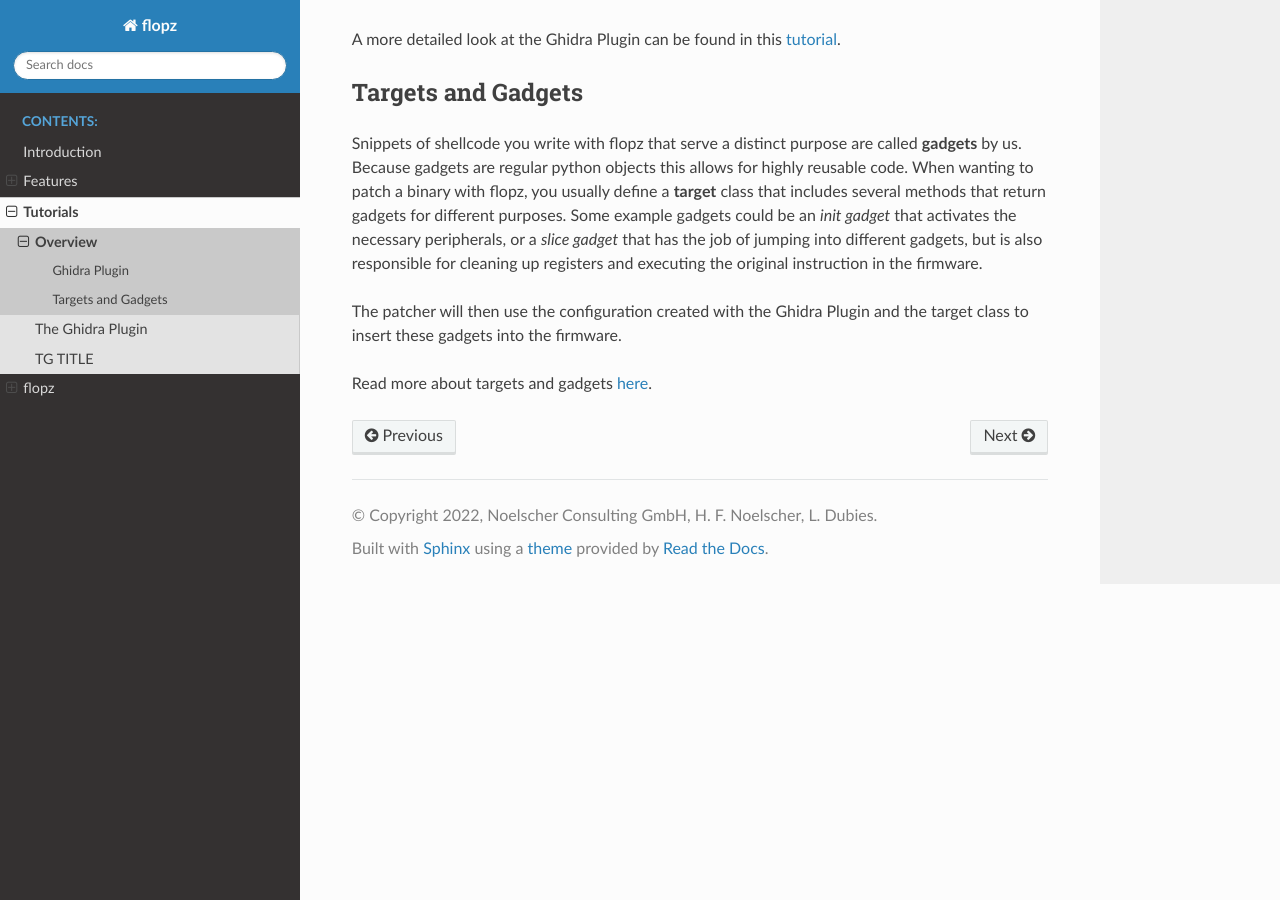
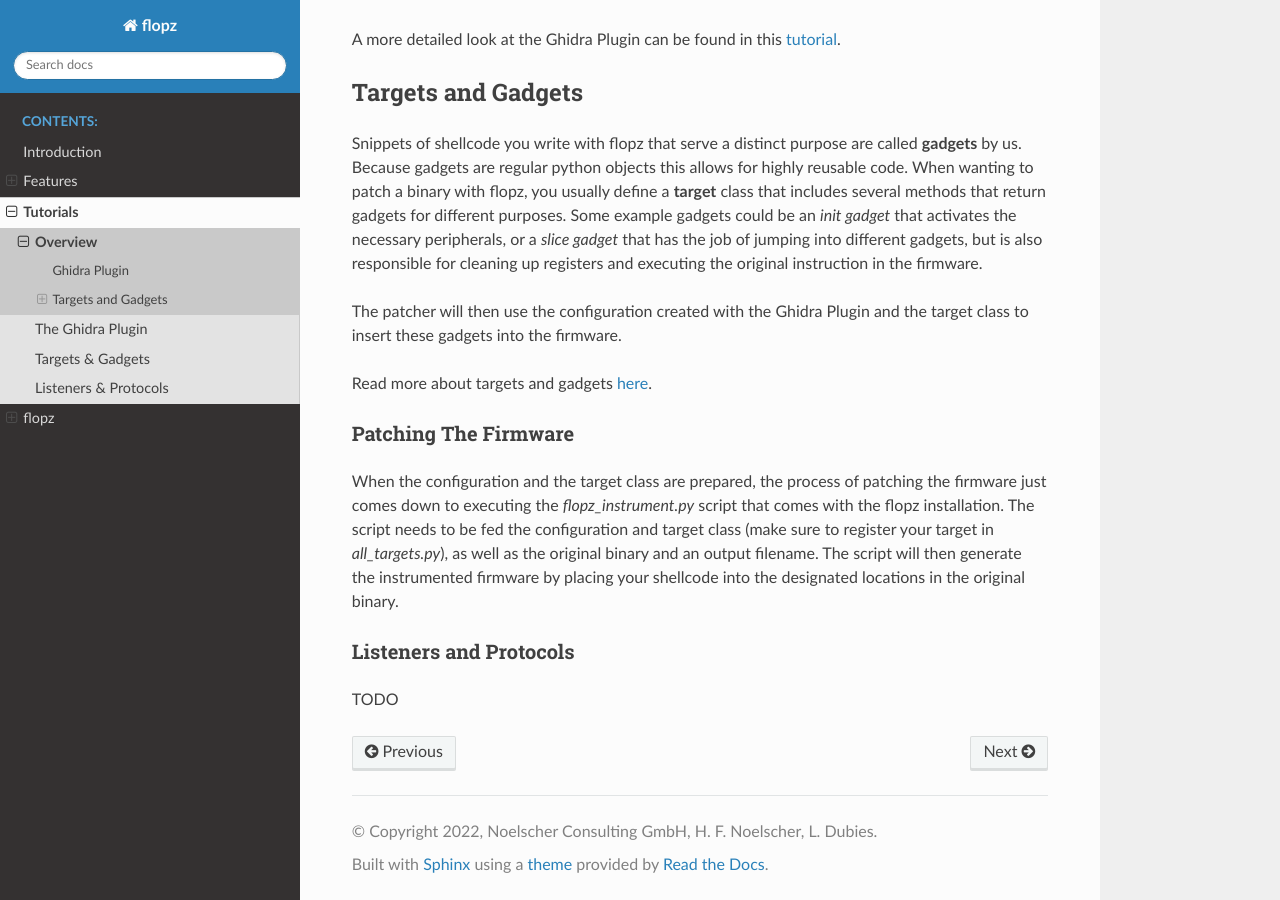
Before and after one commit to Flopz-Project/flopz, a Sphinx documentation site: the page built from docs/source/overview.rst, in a window 1280 px wide and 900 px high, scrolled down 916 px. Built offline with Sphinx 7.4.7 and the Read the Docs theme 2.0.0, drawn with Linux system fonts in a browser that asks for light colours.

Commit message:
adding some docu, only source

```diff
--- /dev/null
+++ b/docs/source/listenersprotocols.rst
@@ -0,0 +1,4 @@
+Listeners & Protocols
+=====================
+
+This article is coming soon.
--- a/docs/source/overview.rst
+++ b/docs/source/overview.rst
@@ -29,3 +29,18 @@ but is also responsible for cleaning up registers and executing the original ins
 The patcher will then use the configuration created with the Ghidra Plugin and the target class to insert these gadgets into the firmware.
 
 Read more about targets and gadgets :doc:`here <targetgadget>`.
+
+
+Patching The Firmware
+---------------------
+
+When the configuration and the target class are prepared, the process of patching the firmware just comes down to executing the *flopz_instrument.py* script
+that comes with the flopz installation. The script needs to be fed the configuration and target class (make sure to register your target in *all_targets.py*),
+as well as the original binary and an output filename. The script will then generate the instrumented firmware by placing your shellcode into the designated locations
+in the original binary.
+
+
+Listeners and Protocols
+------------------------
+
+TODO
--- a/docs/source/targetgadget.rst
+++ b/docs/source/targetgadget.rst
@@ -1,4 +1,4 @@
-TG TITLE
-========
+Targets & Gadgets
+=================
 
-I dont exist yet
+This article is coming soon.
--- a/docs/source/tutorial.rst
+++ b/docs/source/tutorial.rst
@@ -14,3 +14,4 @@ You can find a complete overview about the workflow with flopz :doc:`here <overv
    overview
    ghidra
    targetgadget
+   listenersprotocols
```
